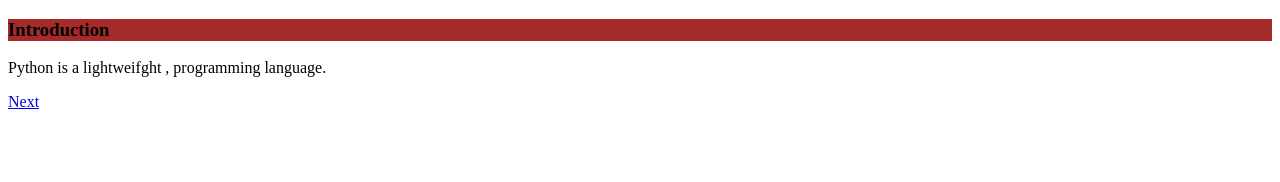
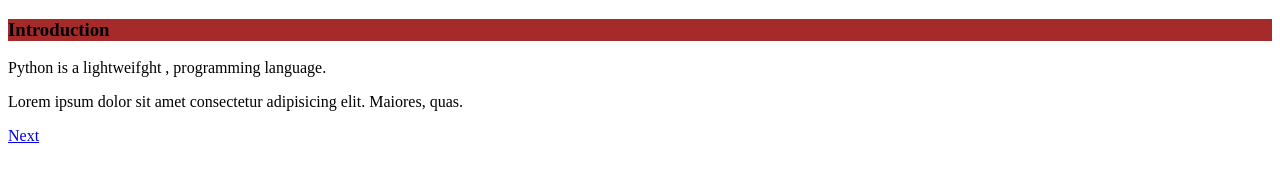
Before and after one commit to TriveniNishad/Python, a plain HTML site: page index.html in a window 1280 px wide. Drawn offline with Linux system fonts and the light colour scheme.

Commit message:
I add para in first page

```diff
--- a/index.html
+++ b/index.html
@@ -8,6 +8,7 @@
 <body>
     <h3 style="background-color: brown;">Introduction</h3>
     <p>Python is a lightweifght , programming language.</p>
+    <p>Lorem ipsum dolor sit amet consectetur adipisicing elit. Maiores, quas.</p>
     <a href="./second.html">Next</a>
 </body>
 </html>
```
